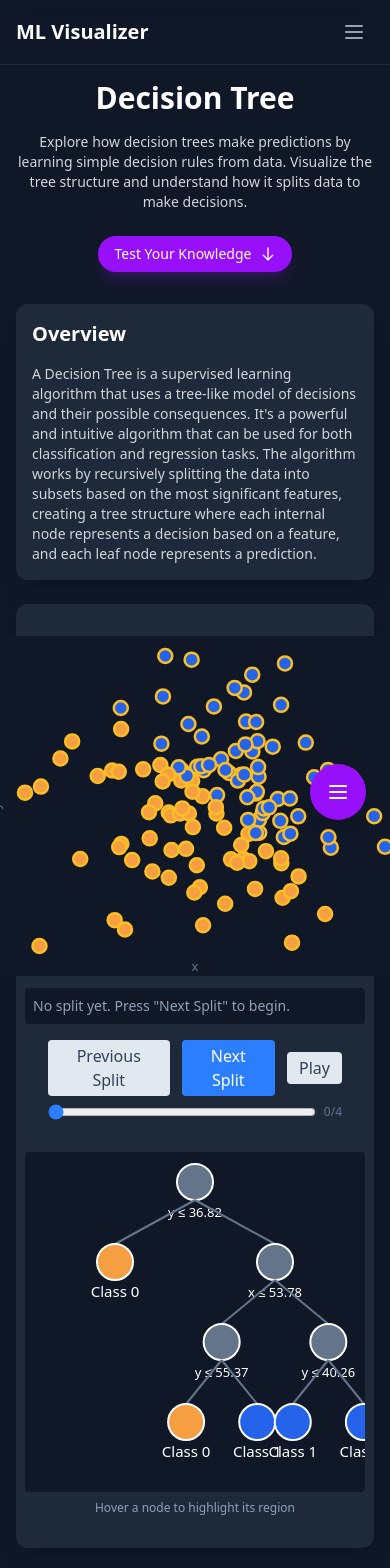
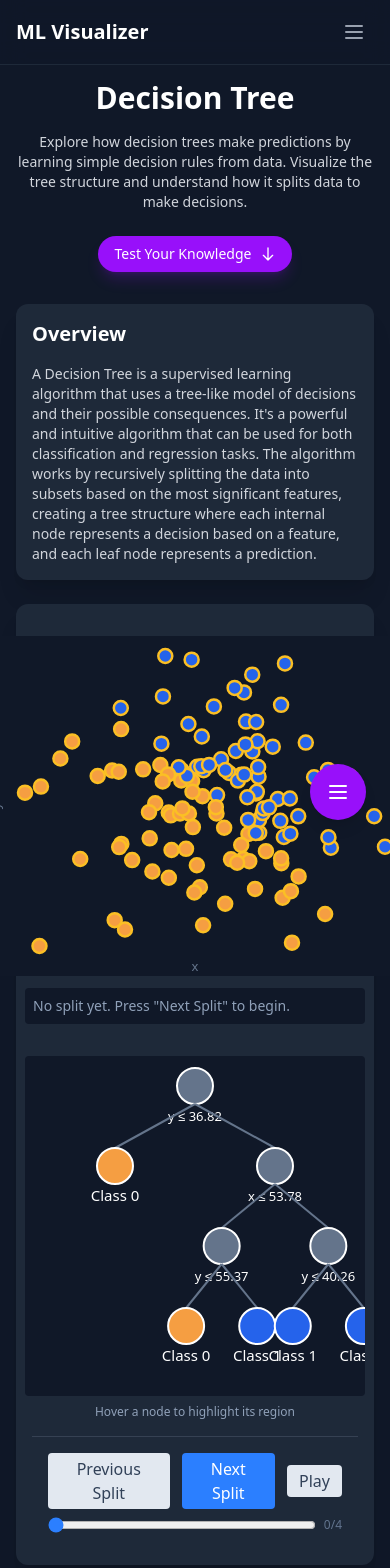
Before and after one commit to idanidan29/Machine_Learning_Visualizer, a Next.js app in the folder client/: page /algorithms/decision-tree in a window 390 px wide. Shown: the top 1568 px of the page. Built offline with nearby package versions, Linux system fonts and the light colour scheme.

Commit message:
more adjustments

```diff
--- a/client/src/app/components/visualizations/DecisionTreeVisualization.tsx
+++ b/client/src/app/components/visualizations/DecisionTreeVisualization.tsx
@@ -341,7 +341,9 @@ const DecisionTreeVisualizer: React.FC<DecisionTreeVisualizerProps> = ({
 
   // --- Render ---
   return (
-    <div className="flex flex-col md:flex-row w-full" style={{ background: 'rgb(17, 24, 39)' }}>
+    <div className="flex flex-col w-full" style={{ background: 'rgb(17, 24, 39)' }}>
+      {/* Visualization area */}
+      <div className="flex flex-col md:flex-row">
         {/* Left: Data plot */}
         <div className="bg-gray-800 p-4 flex flex-col items-center">
           <svg width={width} height={height} className="bg-gray-900 rounded">
@@ -371,8 +373,21 @@ const DecisionTreeVisualizer: React.FC<DecisionTreeVisualizerProps> = ({
               <div className="text-slate-400">No split yet. Press &quot;Next Split&quot; to begin.</div>
             )}
           </div>
+        </div>
+        {/* Right: Tree diagram */}
+        <div className="bg-gray-800 p-4 flex flex-col items-center w-full">
+          <svg width={340} height={height} className="bg-gray-900 rounded">
+            {renderTree(tree, 170, 30, 80, 80, hoveredTreeNode)}
+          </svg>
+          <div className="text-xs text-slate-400 mt-2">Hover a node to highlight its region</div>
+        </div>
+      </div>
+
+      {/* Controls - now spans full width */}
+      <div className="bg-gray-800 p-4 border-t border-gray-700">
+        <div className="max-w-4xl mx-auto">
           {/* Controls */}
-        <div className="flex items-center gap-3 mt-4">
+          <div className="flex items-center justify-center gap-3 mb-2">
             <button
               className="px-3 py-1 rounded bg-slate-200 hover:bg-slate-300 text-slate-700"
               onClick={handlePrev}
@@ -391,7 +406,7 @@ const DecisionTreeVisualizer: React.FC<DecisionTreeVisualizerProps> = ({
               onClick={handlePlay}
             >{playing ? 'Pause' : 'Play'}</button>
           </div>
-        <div className="flex items-center gap-2 mt-2 w-full">
+          <div className="flex items-center gap-2 w-full">
             <input
               type="range"
               min={0}
@@ -403,13 +418,6 @@ const DecisionTreeVisualizer: React.FC<DecisionTreeVisualizerProps> = ({
             <span className="text-xs text-slate-500">{splitStep}/{splitSequence.current.length}</span>
           </div>
         </div>
-      {/* Right: Tree diagram */}
-      <div className="bg-gray-800 p-4 flex flex-col items-center w-full">
-
-        <svg width={340} height={height} className="bg-gray-900 rounded">
-          {renderTree(tree, 170, 30, 80, 80, hoveredTreeNode)}
-        </svg>
-        <div className="text-xs text-slate-400 mt-2">Hover a node to highlight its region</div>
       </div>
     </div>
   );
```
Lines whose indentation alone changed are shown as unchanged.
